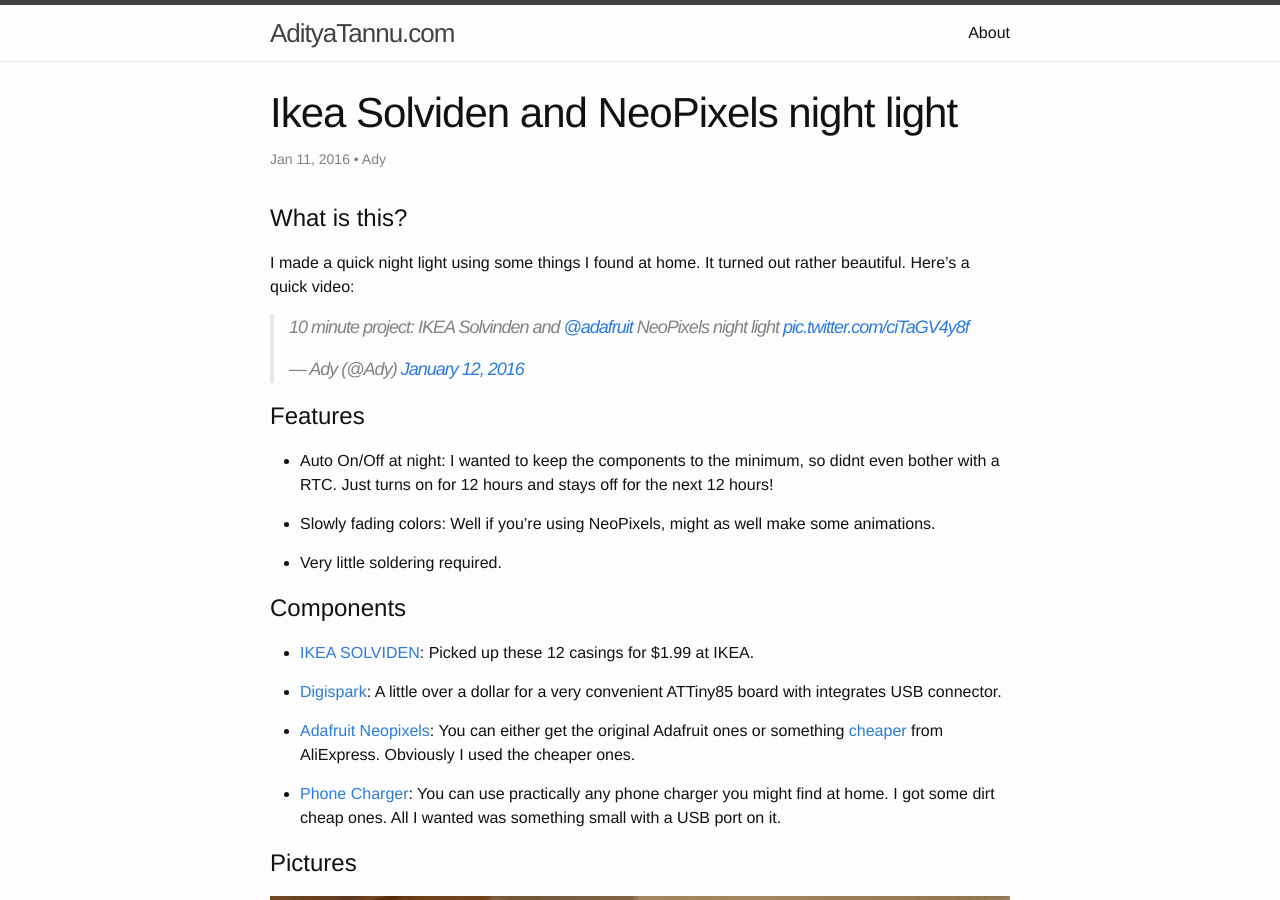
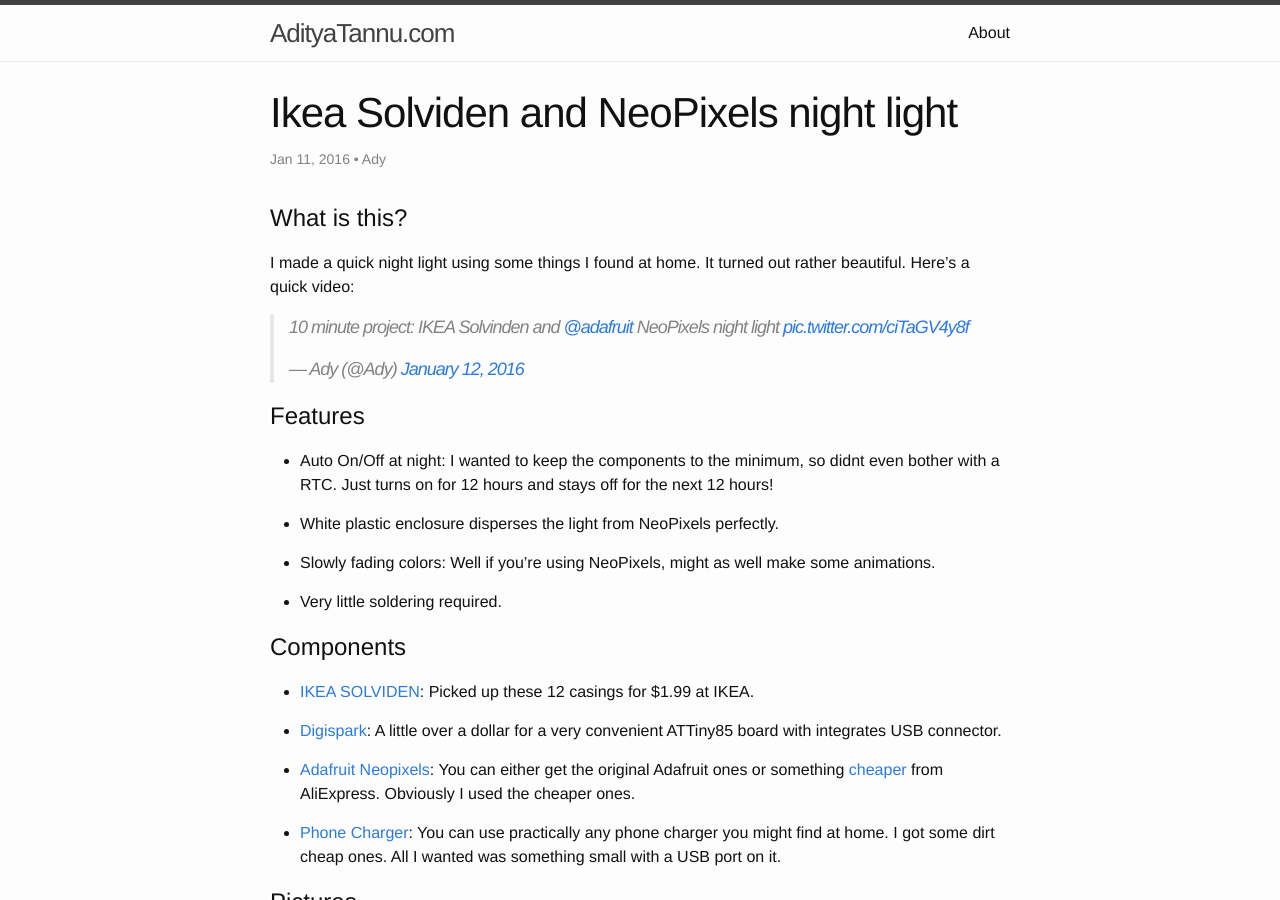
Before and after one commit to AdySan/AdityaTannu.com, a Jekyll site: the page built from _posts/2016-1-11-Digispark-NeoPixels-nightlight.markdown, in a window 1280 px wide and 900 px high. Built offline with Jekyll 4.4.1, drawn with Linux system fonts in a browser that asks for light colours; Markdown is read by kramdown in place of the engine named in the settings; comment, search, counter and statistics services are not loaded.

Commit message:
Update 2016-1-11-Digispark-NeoPixels-nightlight.markdown

```diff
--- a/_posts/2016-1-11-Digispark-NeoPixels-nightlight.markdown
+++ b/_posts/2016-1-11-Digispark-NeoPixels-nightlight.markdown
@@ -17,6 +17,8 @@ I made a quick night light using some things I found at home. It turned out rath
 
 # Features
 - Auto On/Off at night: I wanted to keep the components to the minimum, so didnt even bother with a RTC. Just turns on for 12 hours and stays off for the next 12 hours!
+
+- White plastic enclosure disperses the light from NeoPixels perfectly.
 
 - Slowly fading colors: Well if you're using NeoPixels, might as well make some animations.
 
```
